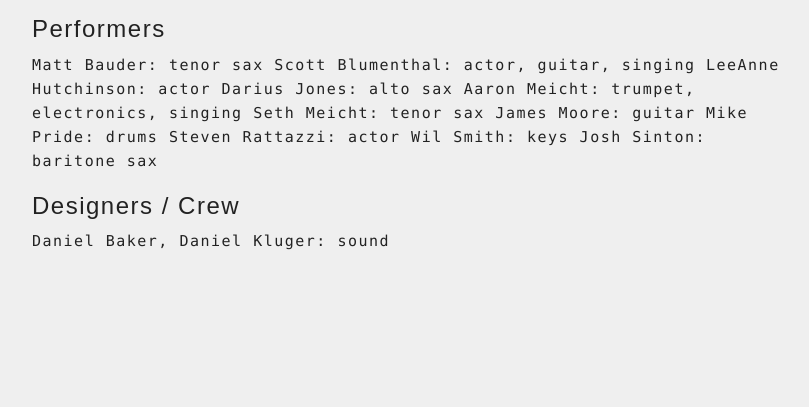
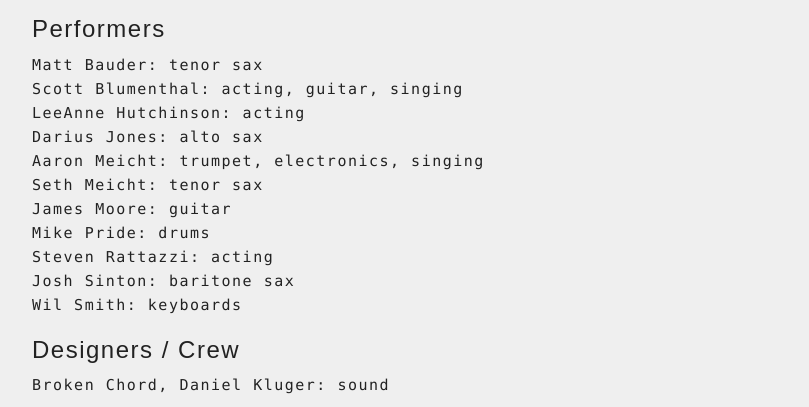
Before and after one commit to the-ozet/the-ozet.github.io, a Jekyll site: the page built from _works/koba.md, in a window 1280 px wide, cut to the strip 515-922 px from the top of the page. Shown: the whole strip, without its empty margins (233-1042 px from the left). Built offline with Jekyll 4.4.1, drawn with Linux system fonts in a browser that asks for light colours; before the commit the page ends 900 px from its top, so only the background shows below that.

Commit message:
Update koba.md

```diff
--- a/_works/koba.md
+++ b/_works/koba.md
@@ -24,18 +24,18 @@ A spec-fic mystery with Soviet overtones for seven musicians and three actors. A
 
 ### Performers
 
-Matt Bauder: tenor sax
-Scott Blumenthal: actor, guitar, singing
-LeeAnne Hutchinson: actor
-Darius Jones: alto sax
-Aaron Meicht: trumpet, electronics, singing
-Seth Meicht: tenor sax
-James Moore: guitar
-Mike Pride: drums
-Steven Rattazzi: actor
-Wil Smith: keys
-Josh Sinton: baritone sax
+Matt Bauder: tenor sax<br>
+Scott Blumenthal: acting, guitar, singing<br>
+LeeAnne Hutchinson: acting<br>
+Darius Jones: alto sax<br>
+Aaron Meicht: trumpet, electronics, singing<br>
+Seth Meicht: tenor sax<br>
+James Moore: guitar<br>
+Mike Pride: drums<br>
+Steven Rattazzi: acting<br>
+Josh Sinton: baritone sax<br>
+Wil Smith: keyboards<br>
 
 ### Designers / Crew
 
-Daniel Baker, Daniel Kluger: sound
+Broken Chord, Daniel Kluger: sound
```
